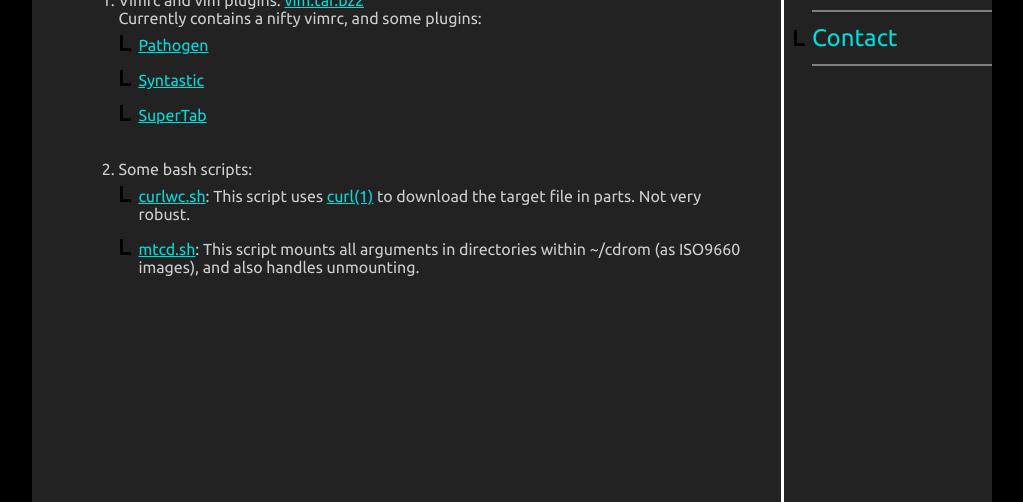
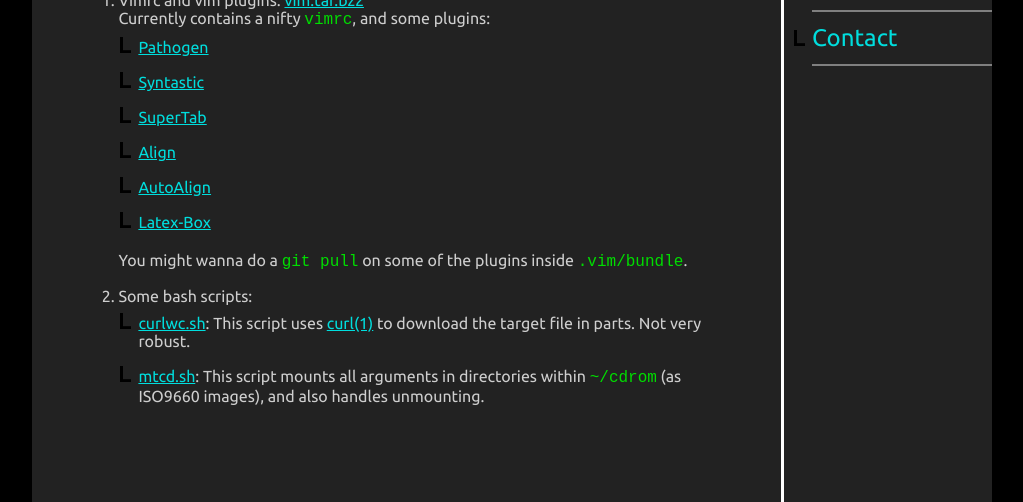
Before and after one commit to muru/cs699, a plain HTML site: page public_html/resources.html in a window 1280 px wide. Shown: the part 298-800 px from the top of the page, without its empty margins (128-1151 px from the left). Drawn offline with Linux system fonts and the light colour scheme.

Commit message:
Updated resources.html and added CSS styles for code tag.

```diff
--- a/public_html/resources.html
+++ b/public_html/resources.html
@@ -36,13 +36,17 @@
 			<ol>
 				<li>Vimrc and vim plugins:
 					<a href="files/vim.tar.bz2">vim.tar.bz2</a><br>
-					Currently contains a nifty vimrc, and some plugins:
+					Currently contains a nifty <code>vimrc</code>, and some plugins:
 <!-- Link to external sites, opening in new window. -->
 					<ul class="resources-list">
 						<li><a href="http://www.vim.org/scripts/script.php?script_id=2332" target="_blank">Pathogen</a></li>
 						<li><a href="http://www.vim.org/scripts/script.php?script_id=2736" target="_blank">Syntastic</a></li>
 						<li><a href="http://www.vim.org/scripts/script.php?script_id=1643" target="_blank">SuperTab</a></li>
+						<li><a href="http://www.vim.org/scripts/script.php?script_id=294" target="_blank">Align</a></li>
+						<li><a href="http://www.vim.org/scripts/script.php?script_id=884" target="_blank">AutoAlign</a></li>
+						<li><a href="http://www.vim.org/scripts/script.php?script_id=3109" target="_blank">Latex-Box</a></li>
 					</ul>
+					You might wanna do a <code>git pull</code> on some of the plugins inside <code>.vim/bundle</code>.
 				</li>
 				<li>Some bash scripts:
 					<ul class="resources-list" style="list-style: decimal">
@@ -50,7 +54,7 @@
 							This script uses <a href="http://linux.die.net/man/1/curl" target="_blank">curl(1)</a> to download the target file in parts. Not very robust.
 						</li>
 						<li><a href="files/mtcd.sh">mtcd.sh</a>:
-							This script mounts all arguments in directories within ~/cdrom (as ISO9660 images), and also handles unmounting.
+							This script mounts all arguments in directories within <code>~/cdrom</code> (as ISO9660 images), and also handles unmounting.
 						</li>
 					</ul>
 				</li>
--- a/public_html/style.css
+++ b/public_html/style.css
@@ -110,6 +110,10 @@ h1 {
 h3 {
 	margin-top: 0;
 }
+code {
+	font-family: 'Ubuntu Mono', 'Droid Mono', monospace;
+	color: #0D0;
+}
 
 a:link {
 	color: #0DD;
```
